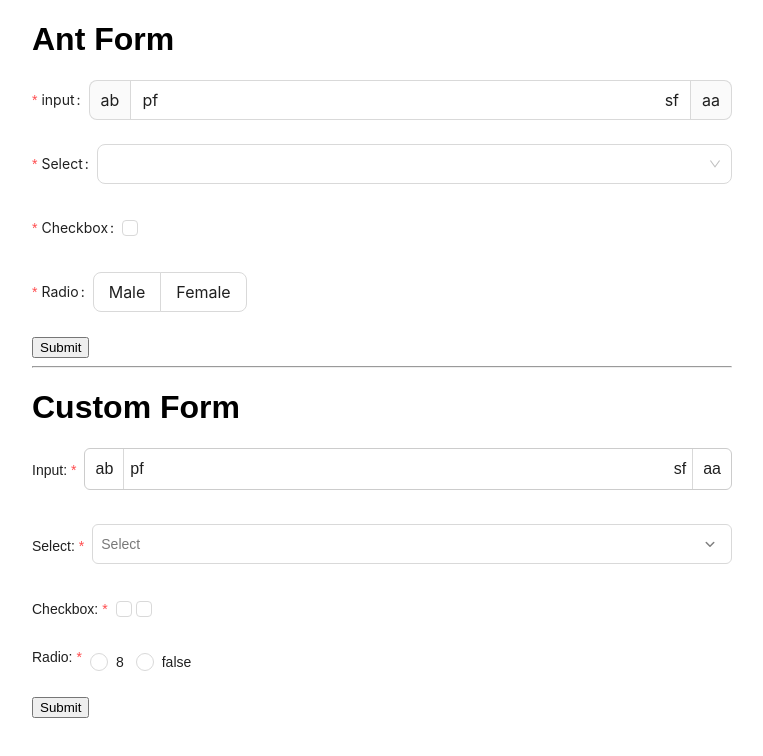
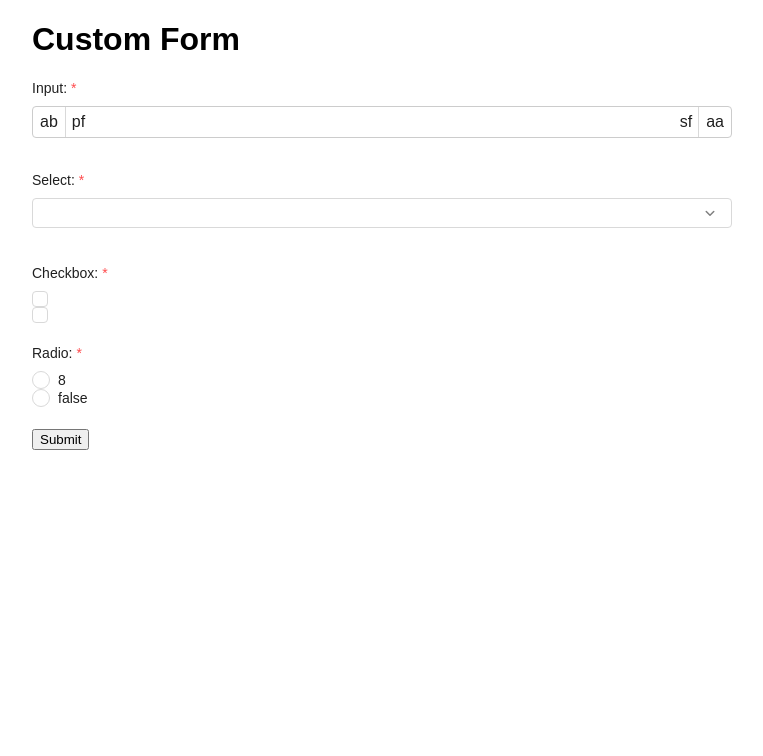
Before and after one commit to gabboyajyan/xUIDesign, a Next.js app: page / in a window 1280 px wide. Shown: the top 756 px of the page, without its empty margins (258-1021 px from the left). Built offline with nearby package versions, Linux system fonts and the light colour scheme.

Commit message:
Fixed cloneElement case.

```diff
--- a/src/app/page.tsx
+++ b/src/app/page.tsx
@@ -1,12 +1,5 @@
 'use client'
 
-import {
-    Form as AntForm,
-    Radio as AntRadio,
-    Input as AntInput,
-    Select as AntSelect,
-    Checkbox as AntCheckbox
-} from "antd"
 import { Form } from "@/xUiDesign/components/Form"
 import { Input } from "@/xUiDesign/components/Input"
 import { Radio } from "@/xUiDesign/components/Radio"
@@ -16,42 +9,10 @@ import { useForm } from "@/xUiDesign/hooks/useForm"
 
 export default function Home() {
     const form = useForm()
-    const [antForm] = AntForm.useForm()
+    // const [antForm] = AntForm.useForm()
 
     return (
         <div style={{ width: 700, margin: '0 auto' }}>
-            <h1>Ant Form</h1>
-            <AntForm form={antForm} size="large" layout="horizontal" onFinish={(e) => console.log(e)}>
-                <AntForm.Item name='input' label='input' rules={[{ required: true }]}>
-                    <AntInput suffix={<>sf</>} prefix={<>pf</>} addonAfter={<>aa</>} addonBefore={<>ab</>} />
-                </AntForm.Item>
-
-                <AntForm.Item name='select' label='Select' rules={[{ required: true }]}>
-                    <AntSelect
-
-                        showAction={['focus']}
-                        showSearch
-                        options={[
-                            { value: '1', label: 'one' },
-                            { value: '2', label: 'two' }
-                        ]} />
-                </AntForm.Item>
-
-                <AntForm.Item name='checkbox' label='Checkbox' rules={[{ required: true }]}>
-                    <AntCheckbox />
-                </AntForm.Item>
-
-                <AntForm.Item name='radio' label='Radio' rules={[{ required: true }]}>
-                    <AntRadio.Group buttonStyle="solid">
-                        <AntRadio.Button value="Male" title="Male">Male</AntRadio.Button>
-                        <AntRadio.Button value="Female" title="Female">Female</AntRadio.Button>
-                    </AntRadio.Group>
-                </AntForm.Item>
-
-                <button>Submit</button>
-            </AntForm>
-            <hr />
-
             <h1>Custom Form</h1>
             <Form form={form} size="large" layout="horizontal" onFinish={(e) => console.log(e)}>
                 <Form.Item name='input' label='Input' rules={[{ required: true }]}>
@@ -60,7 +21,7 @@ export default function Home() {
 
                 <Form.Item name='select' label='Select' rules={[{ required: true }]}>
                     <Select
-
+                        mode="tags"
                         allowClear
                         showSearch
                         options={[
--- a/src/xUiDesign/components/Form/Item/index.tsx
+++ b/src/xUiDesign/components/Form/Item/index.tsx
@@ -1,22 +1,29 @@
 import {
   Children,
-  cloneElement,
   isValidElement,
-  memo,
   useContext,
   useEffect,
   useMemo,
-  useRef
 } from 'react';
-import { RuleType, SyntheticBaseEvent } from '@/xUiDesign/types';
-import { FieldInstancesRef, FormItemProps } from '@/xUiDesign/types/form';
+import { RuleType, RuleTypes, SyntheticBaseEvent } from '@/xUiDesign/types';
+import { FormItemProps } from '@/xUiDesign/types/form';
 import { OptionProps } from '@/xUiDesign/types/select';
 import { prefixClsFormItem } from '@/xUiDesign/utils';
 import './style.css';
 import { FormContext } from '..';
 
-export const FormItem = memo(
-  ({
+interface ChildComponentProps {
+  child: React.ReactElement;
+  name: string;
+  error: boolean;
+  fieldValue: RuleTypes;
+  value: RuleType;
+  setFieldValue: (name: string, value: RuleType) => void;
+  onChange?: (e: SyntheticBaseEvent, option?: OptionProps) => void;
+  valuePropName?: string;
+}
+
+export const FormItem = ({
   prefixCls = prefixClsFormItem,
   name,
   label,
@@ -25,12 +32,9 @@ export const FormItem = memo(
   className = '',
   layout = 'vertical',
   style = {},
-    initialValue,
   valuePropName,
-    ...props
 }: FormItemProps) => {
   const formContext = useContext(FormContext);
-    const fieldRef = useRef<FieldInstancesRef>(null);
 
   if (!formContext) {
     throw new Error('FormItem must be used within a Form');
@@ -38,39 +42,27 @@ export const FormItem = memo(
 
   const {
     registerField,
+    getFieldError,
     getFieldValue,
     setFieldValue,
-      getFieldError,
     getFieldInstance
   } = formContext;
+
+  const childrenList = useMemo(
+    () => (Array.isArray(children) ? children : [children]).filter(Boolean),
+    [children]
+  );
 
   useEffect(() => {
     if (!getFieldInstance(name)) {
       registerField(name, rules);
     }
-    }, [name, rules]);
+  }, [name, rules, getFieldInstance, registerField]);
 
   const isRequired = useMemo(
     () => rules.some(rule => rule.required),
     [rules]
   );
-
-    const childrenList = useMemo(
-      () => (Array.isArray(children) ? children : [children]).filter(e => e),
-      [children]
-    );
-
-    const mergeRefs = (elementRef: (el: FieldInstancesRef) => void) => {
-      return (el: FieldInstancesRef) => {
-        fieldRef.current = el;
-
-        if (typeof elementRef === 'function') {
-          elementRef(el);
-        } else if (elementRef && typeof elementRef === 'object') {
-          elementRef.current = el;
-        }
-      };
-    };
 
   const errorMessage = getFieldError(valuePropName || name)?.[0];
 
@@ -83,48 +75,58 @@ export const FormItem = memo(
         </label>
       )}
 
-        {Children.map(childrenList, child => {
+      {Children.map(childrenList, (child) => {
         if (isValidElement(child)) {
-            return cloneElement(child, {
-              ref: mergeRefs(child.ref),
-              name,
-              error: Boolean(errorMessage),
-              ...props,
-              // eslint-disable-next-line @typescript-eslint/ban-ts-comment
-              // @ts-expect-error
-              size: child.props.size || props.size,
-              value:
-                getFieldValue(valuePropName || name) ??
-                initialValue ??
-                child.props.value,
-              onChange: (e: SyntheticBaseEvent, option?: OptionProps) => {
-                const value: RuleType | SyntheticBaseEvent = e.target
-                  ? e.target.value
-                  : e;
+          const { onChange, value, ...childProps } = child.props;
+          const fieldValue = getFieldValue(valuePropName || name);
 
-                setFieldValue(valuePropName || name, value as RuleType);
-
-                const childOnChange = (
-                  child.props as {
-                    onChange?: (
-                      e: SyntheticBaseEvent,
-                      option?: OptionProps
-                    ) => void;
+          return (
+            <ChildComponent
+              child={child}
+              name={name}
+              value={value}
+              error={Boolean(errorMessage)}
+              fieldValue={fieldValue}
+              setFieldValue={setFieldValue}
+              onChange={onChange}
+              valuePropName={valuePropName}
+              {...childProps}
+            />
+          );
         }
-                ).onChange;
-
-                childOnChange?.(e, option);
-              }
-            });
-          }
+        return child;
       })}
 
-        {errorMessage ? (
-          <span className={`${prefixCls}-error`}>{errorMessage}</span>
-        ) : null}
+      {errorMessage && <span className={`${prefixCls}-error`}>{errorMessage}</span>}
     </div>
   );
-  }
+};
+
+const ChildComponent = ({
+  child,
+  name,
+  error,
+  fieldValue,
+  setFieldValue,
+  onChange,
+  valuePropName,
+  ...props
+}: ChildComponentProps) => {
+  const handleChange = (e: SyntheticBaseEvent, option?: OptionProps) => {
+    const value: RuleType | SyntheticBaseEvent = e?.target ? e.target.value : e;
+    setFieldValue(valuePropName || name, value as RuleType);
+    onChange?.(e, option);
+  };
+
+  return (
+    <child.type
+      {...props}
+      name={name}
+      error={error}
+      value={fieldValue ?? props.value}
+      onChange={handleChange}
+    />
   );
+};
 
 FormItem.displayName = 'FormItem';
--- a/src/xUiDesign/components/Form/index.tsx
+++ b/src/xUiDesign/components/Form/index.tsx
@@ -1,13 +1,8 @@
 import {
-  Children,
-  cloneElement,
   createContext,
   FC,
-  isValidElement,
-  memo,
   SyntheticEvent,
   useEffect,
-  useMemo,
   useRef
 } from 'react';
 import { useForm } from '@/xUiDesign/hooks/useForm';
@@ -17,8 +12,7 @@ import { FormItem } from './Item';
 
 export const FormContext = createContext<FormInstance | null>(null);
 
-const FormComponent = memo(
-  ({
+const Form: FC<FormProps> & { Item: FC<FormItemProps> } = ({
   children,
   form,
   style = {},
@@ -29,10 +23,24 @@ const FormComponent = memo(
   initialValues = {},
   onValuesChange,
   onFieldsChange,
-    layout = 'vertical',
+  layout,
   ...rest
-  }: FormProps & { Item: FC<FormItemProps> }) => {
-    const internalForm = useForm(initialValues, onFieldsChange, onValuesChange);
+}) => {
+  const internalForm = useForm(
+    {
+      initialValues,
+      layout: layout || 'vertical',
+      children,
+      style,
+      className,
+      onFinish,
+      onFinishFailed,
+      ...rest
+    },
+    onFieldsChange,
+    onValuesChange
+  );
+
   const formInstance = form || internalForm;
   const formRef = useRef<HTMLFormElement>(null);
 
@@ -57,39 +65,20 @@ const FormComponent = memo(
     }
   }, [formInstance, onFieldsChange, onValuesChange]);
 
-    const childrenList = useMemo(
-      () => (Array.isArray(children) ? children : [children]).filter(e => e),
-      [children]
-    );
-
   return (
     <FormContext.Provider value={formInstance}>
       <form
         style={style}
-          className={`${prefixCls} ${className}`}
         ref={formRef}
         onSubmit={handleSubmit}
-          {...rest}
+        className={`${prefixCls} ${className}`}
       >
-          {Children.map(childrenList, child => {
-            if (isValidElement(child)) {
-              return cloneElement(child, {
-                ...rest,
-                // eslint-disable-next-line @typescript-eslint/ban-ts-comment
-                // @ts-expect-error
-                layout: child.props.layout || layout
-              });
-            }
-
-            return child;
-          })}
+        {children}
       </form>
     </FormContext.Provider>
   );
-  }
-);
+};
 
-FormComponent.displayName = "Form"
-const Form = Object.assign(FormComponent, { Item: FormItem });
+Form.Item = FormItem;
 
 export { Form };
--- a/src/xUiDesign/components/Input/Textarea/style.css
+++ b/src/xUiDesign/components/Input/Textarea/style.css
@@ -46,7 +46,7 @@
 
 .xUi-textarea-filled {
     border: 1px solid var(--xui-border-color);
-    background: var(--xui-color-hover);
+    background: var(--xui-primary-color);
 }
 
 .xUi-textarea-filled:focus {
--- a/src/xUiDesign/components/Input/style.css
+++ b/src/xUiDesign/components/Input/style.css
@@ -9,7 +9,7 @@
 
 .xUi-input-container:not(.xUi-input-error):has(.xUi-input):hover,
 .xUi-input-container:not(.xUi-input-error):has(.xUi-input:focus) {
-    border: 1px solid var(--v3-primary-6);
+    border: 1px solid var(--xui-primary-color);
 }
 
 .xUi-input-container.xUi-input-error {
@@ -75,8 +75,8 @@
 
 .xUi-input-clear {
     cursor: pointer;
-    position: absolute;
-    right: 7px;
+    position: relative;
+    margin: 0 7px;
     color: var(--xui-text-color);
 }
 
--- a/src/xUiDesign/components/Select/Option/style.css
+++ b/src/xUiDesign/components/Select/Option/style.css
@@ -17,11 +17,11 @@
 
 .xUi-select-option:hover {
     color: var(--xui-background-color);
-    background-color: var(--xui-color-hover);
+    background-color: var(--xui-primary-color);
 }
 
 .xUi-select-option.xUi-select-focused {
-    background-color: var(--xui-color-hover);
+    background-color: var(--xui-primary-color);
     color: var(--xui-background-color);
     font-weight: 600;
     display: flex;
--- a/src/xUiDesign/components/Select/style.css
+++ b/src/xUiDesign/components/Select/style.css
@@ -67,7 +67,7 @@
 }
 
 .xUi-select .xUi-select-clear-btn:hover {
-    color: var(--xui-color-hover);
+    color: var(--xui-primary-color);
 }
 
 .xUi-select-dropdown {
@@ -97,7 +97,7 @@
 }
 
 .xUi-select:hover:not(.xUi-select-disabled) {
-    border-color: var(--xui-color-hover);
+    border-color: var(--xui-primary-color);
 }
 
 .xUi-select-disabled .xUi-select-input,
--- a/src/xUiDesign/hooks/useForm.ts
+++ b/src/xUiDesign/hooks/useForm.ts
@@ -12,7 +12,9 @@ import type {
 } from '@/xUiDesign/types/form';
 
 const useForm = (
-  initialValues: Record<string, RuleTypes> = {},
+  { initialValues,
+    // ...rest
+  }: Record<string, RuleTypes> = {},
   onFieldsChange?: (changedFields: FieldData[]) => void,
   onValuesChange?: (
     changedValues: Record<string, RuleTypes>,
@@ -124,7 +126,7 @@ const useForm = (
     fieldRef?: FieldInstancesRef
   ) {
     if (!(name in formRef.current)) {
-      formRef.current[name] = initialValues[name];
+      formRef.current[name] = initialValues?.[name];
     }
 
     rulesRef.current[name] = rules;
```
Lines whose indentation alone changed are shown as unchanged.
